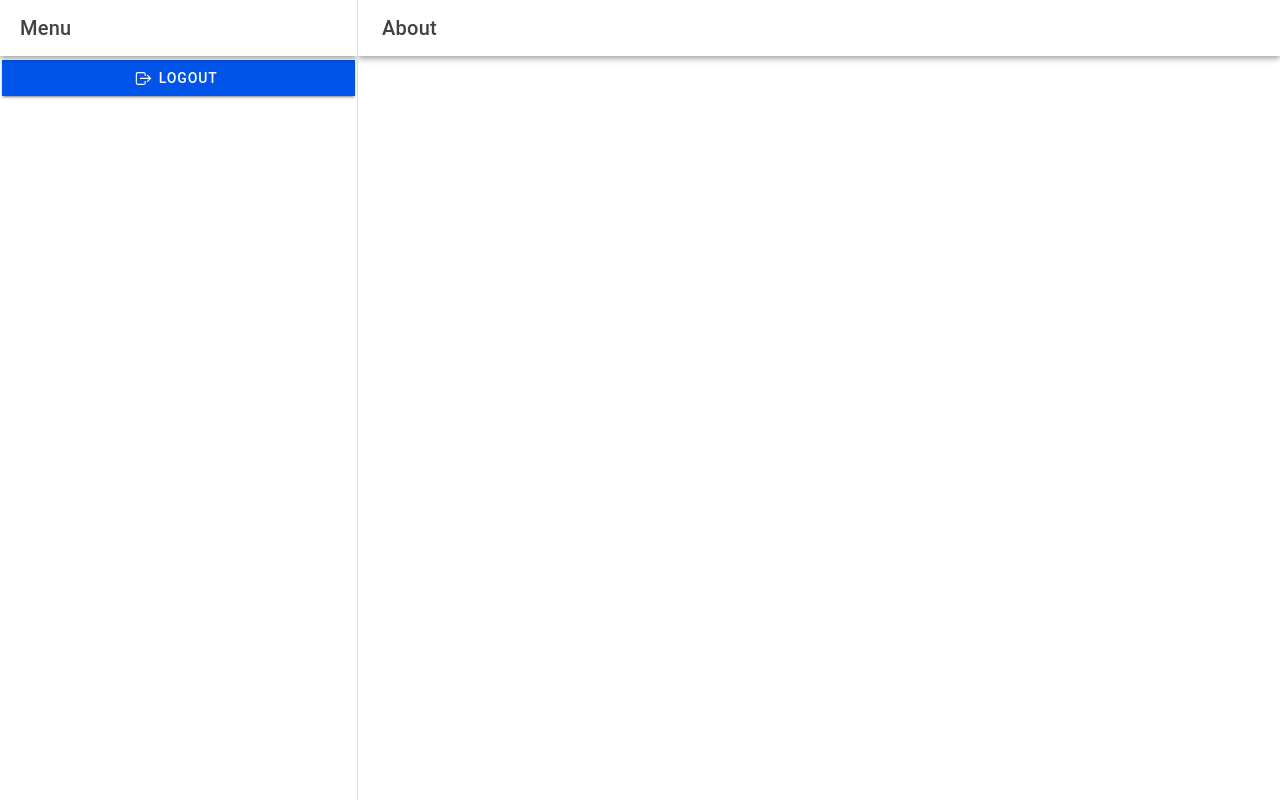
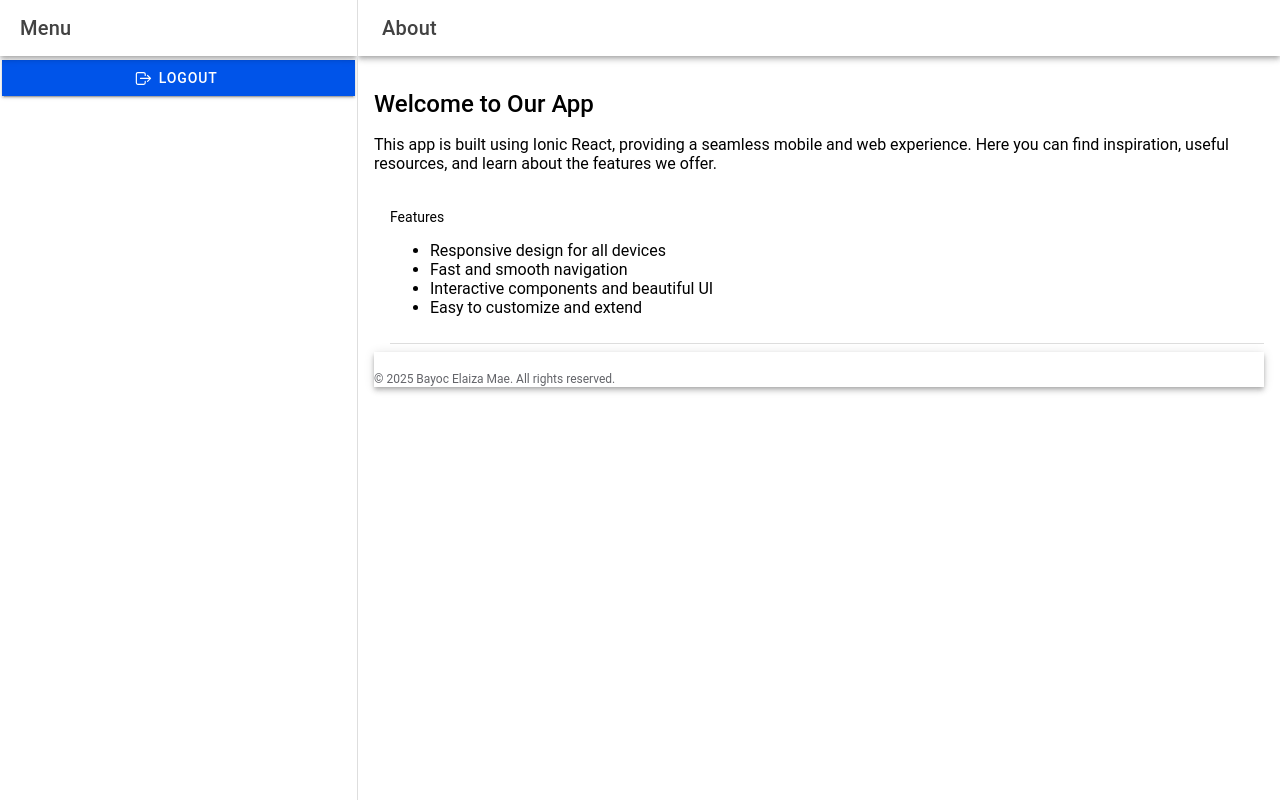
Before and after one commit to BayocElaizaMaeSarilla-IT24SectionB/it35-lab, a React (Vite) app: page /it35-lab/app/about in a window 1280 px wide. Built offline with nearby package versions, Linux system fonts and the light colour scheme; the HTML template or start-up script is replaced by a standard one.

Commit message:
Add abouts

```diff
--- a/src/pages/About.tsx
+++ b/src/pages/About.tsx
@@ -1,11 +1,16 @@
 import {
   IonButtons,
-    IonContent,
-    IonHeader,
-    IonMenuButton,
-    IonPage,
-    IonTitle,
-    IonToolbar
+  IonContent,
+  IonHeader,
+  IonMenuButton,
+  IonPage,
+  IonTitle,
+  IonToolbar,
+  IonText,
+  IonList,
+  IonItem,
+  IonLabel,
+  IonFooter
 } from '@ionic/react';
 
 const About: React.FC = () => {
@@ -14,12 +19,39 @@ const About: React.FC = () => {
       <IonHeader>
         <IonToolbar>
           <IonButtons slot='start'>
-            <IonMenuButton></IonMenuButton>
+            <IonMenuButton />
           </IonButtons>
           <IonTitle>About</IonTitle>
         </IonToolbar>
       </IonHeader>
-      <IonContent fullscreen>
+      <IonContent fullscreen className="ion-padding">
+        <IonText>
+          <h2>Welcome to Our App</h2>
+          <p>
+            This app is built using Ionic React, providing a seamless mobile and web experience.
+            Here you can find inspiration, useful resources, and learn about the features we offer.
+          </p>
+        </IonText>
+
+        <IonList>
+          <IonItem>
+            <IonLabel>
+              <h3>Features</h3>
+              <ul>
+                <li>Responsive design for all devices</li>
+                <li>Fast and smooth navigation</li>
+                <li>Interactive components and beautiful UI</li>
+                <li>Easy to customize and extend</li>
+              </ul>
+            </IonLabel>
+          </IonItem>
+        </IonList>
+
+        <IonFooter className="ion-padding-top">
+          <IonText color="medium">
+            <small>© 2025 Bayoc Elaiza Mae. All rights reserved.</small>
+          </IonText>
+        </IonFooter>
       </IonContent>
     </IonPage>
   );
```
